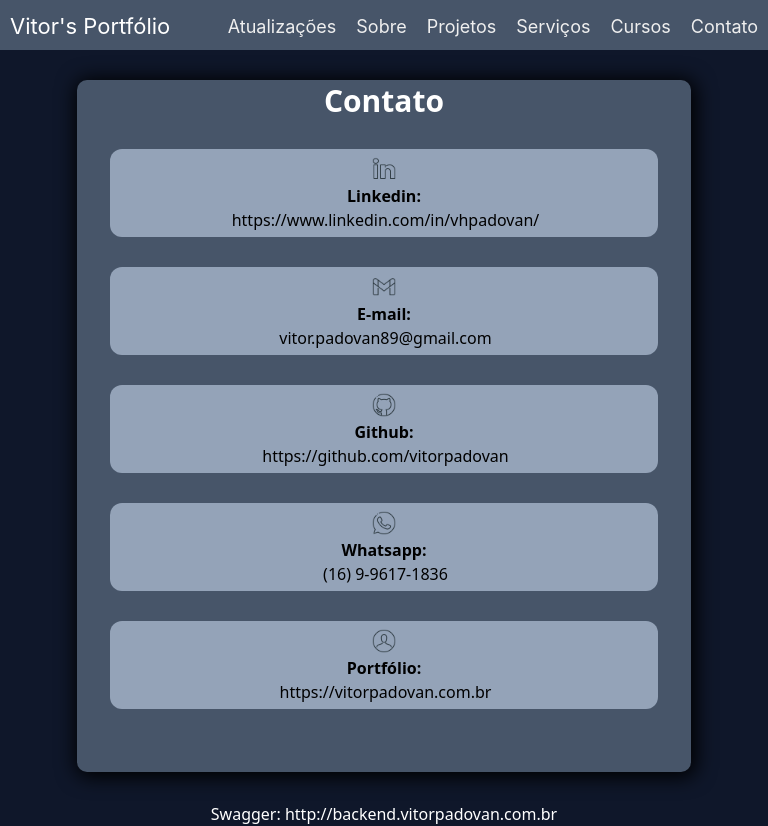
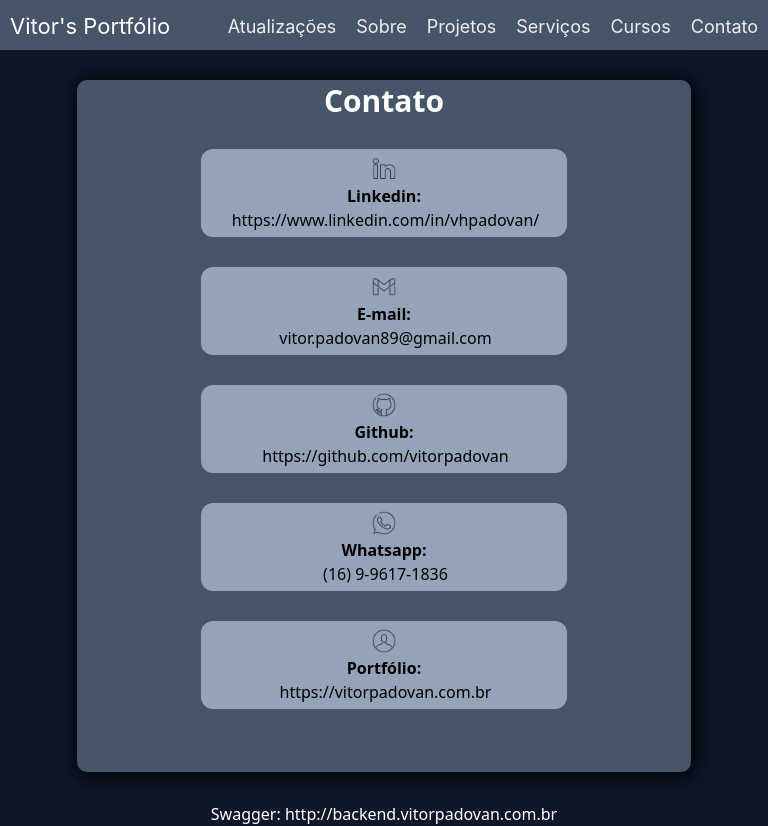
Before and after one commit to vitorpadovan/portfolio_front, a React (Create React App) app: page /contact in a window 768 px wide. Built offline with nearby package versions, Linux system fonts and the light colour scheme.

Commit message:
Ajustando css

```diff
--- a/src/component/ContactCard/ContactCard.css
+++ b/src/component/ContactCard/ContactCard.css
@@ -1,38 +1,42 @@
-@media (max-width: 850px) {
+@media (max-width: 550px) {
   .contact {
     width: 90% !important;
+    max-width: 100% !important;
   }
-  .contactItem {
-    flex-direction: column !important;
-    justify-content: center;
-    text-align: center;
-    align-items: center;
-    align-content: center;
+}
+
+@media (min-width: 551px) and (max-width: 750px) {
+  .contact {
+    width: 70% !important;
+    max-width: 100% !important;
   }
+}
 
-  .contactName {
-    min-width: 1px;
-  }
-
-  .contactName {
-    min-width: 0px !important;
-    margin: 0px !important;
+@media (min-width: 751px) and (max-width: 1300px) {
+  .contact {
+    width: 60% !important;
+    max-width: 100% !important;
   }
 }
 
 .contactItem {
+  flex-direction: column !important;
   margin-bottom: 30px;
   padding: 5px;
   display: flex;
   flex-direction: row;
   color: black;
+  justify-content: center;
+  text-align: center;
+  align-items: center;
+  align-content: center;
 }
 
 .contact {
   display: flex;
   flex-direction: column;
   text-align: left;
-  width: 30%;
+  max-width: 30%;
   margin: 30px auto;
 }
 
@@ -41,11 +45,9 @@
   padding: 3px;
 }
 .contactName {
-  min-width: 100px;
   display: flex;
   align-items: center;
   align-content: center;
-  margin-left: 5px;
 }
 
 .contactDescription {
```
